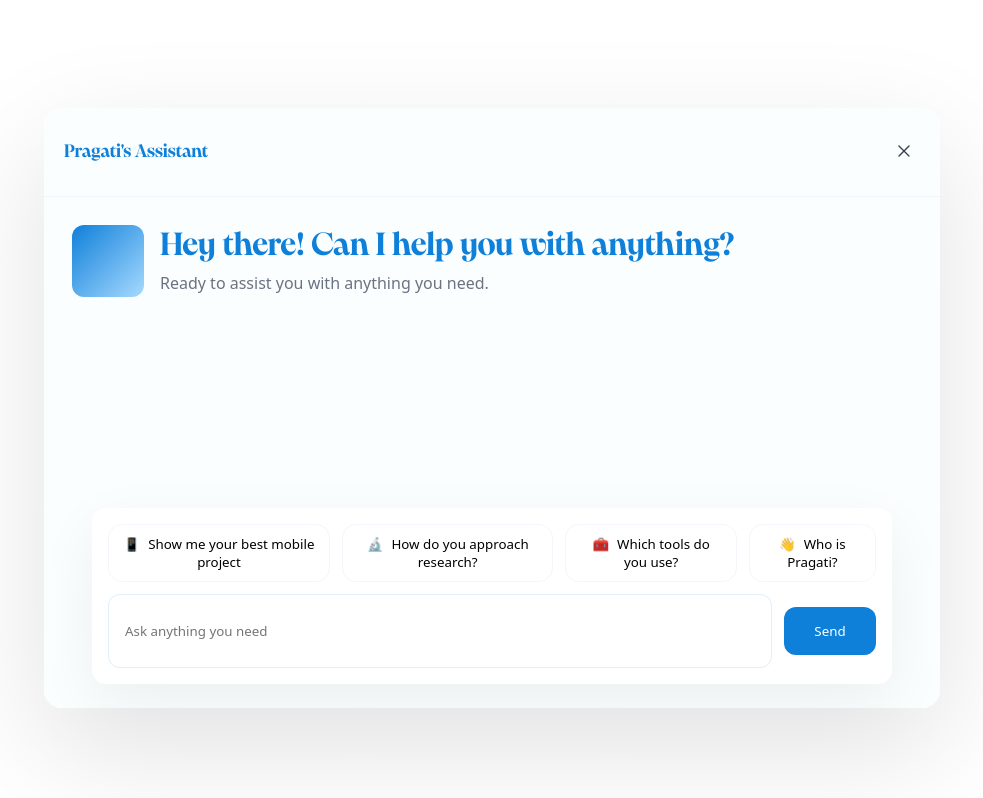
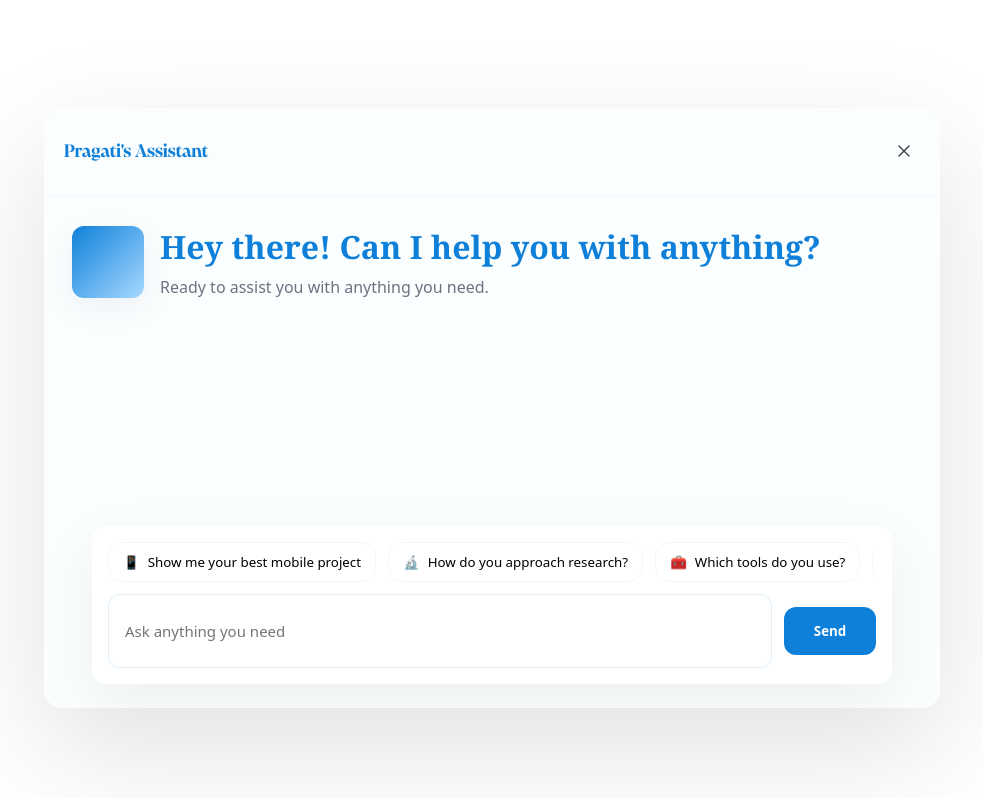
Before and after one commit to pragatiinbox/pragati-portfolio-chatbot-assistant, a Next.js app: page /embed in a window 1280 px wide. Shown: the top 798 px of the page, without its empty margins (148-1131 px from the left). Built offline with nearby package versions, Linux system fonts and the light colour scheme.

Commit message:
Update ChatAssistant.jsx

```diff
--- a/components/ChatAssistant.jsx
+++ b/components/ChatAssistant.jsx
@@ -1,6 +1,6 @@
 // components/ChatAssistant.jsx
-// Copy-paste this entire file and overwrite your existing ChatAssistant.jsx
 import { useEffect, useRef, useState } from "react";
+import TypingMessage from "../embed/components/TypingMessage"; // ensure path exists
 
 /* ---------- CONFIG ---------- */
 const BRAND = { blue: "#0f80d9", footerGap: 24 };
@@ -13,40 +13,43 @@ const SUGGESTIONS = [
 /* ---------------------------- */
 
 export default function ChatAssistant() {
+  // core state
   const [faq, setFaq] = useState([]);
-  const [messages, setMessages] = useState([]);
+  const [messages, setMessages] = useState([]); // { id, role: "user"|"assistant", loading?, tempText?, text }
   const [input, setInput] = useState("");
   const [showSuggestions, setShowSuggestions] = useState(true);
   const middleRef = useRef(null);
   const footerRef = useRef(null);
 
+  // load FAQ (if you have /faq.json in public)
   useEffect(() => {
-    // load FAQ once from public/faq.json (deployed with site)
     fetch("/faq.json")
-      .then(res => res.json())
-      .then(j => setFaq(j || []))
+      .then((r) => r.ok ? r.json() : Promise.reject("no faq"))
+      .then((j) => setFaq(j || []))
       .catch(() => setFaq([]));
   }, []);
 
+  // auto-scroll to bottom on messages change
   useEffect(() => {
-    // auto-scroll when messages update
     if (!middleRef.current) return;
+    // small timeout so newly rendered content/typing can measure
     setTimeout(() => {
       middleRef.current.scrollTop = middleRef.current.scrollHeight;
     }, 30);
   }, [messages]);
 
-  const addMessage = (m) => setMessages(prev => [...prev, m]);
+  // helper: add a raw message object
+  const addMessage = (m) => setMessages((prev) => [...prev, m]);
 
-  // ---------- simple FAQ matcher (zero-cost)
-  // lowercases the user input and checks if any keyword is included
+  // FAQ matcher (exact question -> keywords)
   function handleFAQ(userText) {
-    const t = (userText || "").toLowerCase();
+    const t = (userText || "").toLowerCase().trim();
     if (!t) return null;
-    // Priority: exact phrase match on question, then keywords
+    // exact question match
     for (const entry of faq) {
-      if ((entry.question || "").toLowerCase() === t) return entry;
+      if ((entry.question || "").toLowerCase().trim() === t) return entry;
     }
+    // keywords match
     for (const entry of faq) {
       if (!entry.keywords) continue;
       for (const kw of entry.keywords) {
@@ -56,102 +59,199 @@ export default function ChatAssistant() {
     return null;
   }
 
-  // ---------- submit handler (tries FAQ first)
+  // Core: send assistant reply with typing animation
+  function sendAssistantReply(finalText, { instantForShort = true } = {}) {
+    const id = `assistant-${Date.now()}`;
+    // initial placeholder message (loading true will render TypingMessage)
+    addMessage({ id, role: "assistant", loading: true, tempText: finalText, text: "" });
+    // TypingMessage onComplete will flip loading -> false and move to final text.
+    // No extra timers required here; see render loop for onComplete handler.
+  }
+
+  // Submit handler: check FAQ first then fallback
   function onSubmit(e) {
     e?.preventDefault();
     const text = (input || "").trim();
     if (!text) return;
+    // add user message instantly
+    addMessage({ id: `user-${Date.now()}`, role: "user", text });
+    setInput("");
+    setShowSuggestions(false);
 
-    // show user message immediately
-    addMessage({ role: "user", text });
-    setInput("");
-
-    // try FAQ
+    // FAQ hit?
     const hit = handleFAQ(text);
     if (hit) {
-      // respond with curated answer (no hallucination)
-      addMessage({ role: "assistant", text: hit.answer });
+      // respond using curated answer (no hallucination)
+      // show typing if answer length > 60 (feel), else show instantly via sendAssistantReply + instant short bypass
+      if ((hit.answer || "").length > 60) {
+        sendAssistantReply(hit.answer);
+      } else {
+        addMessage({ id: `assistant-${Date.now()}`, role: "assistant", loading: false, text: hit.answer });
+      }
       if (hit.source) {
-        addMessage({ role: "assistant", text: `Source: ${hit.source}` });
+        // optionally show source as a separate assistant message (instant)
+        addMessage({ id: `assistant-src-${Date.now()}`, role: "assistant", loading: false, text: `Source: ${hit.source}` });
       }
-      setShowSuggestions(false);
       return;
     }
 
-    // fallback: no FAQ match — be honest, ask the user to rephrase or request more info
-    addMessage({ role: "assistant", text: "I don't have that exact information in my sources. Would you like me to show related projects or common topics?" });
-    setShowSuggestions(false);
+    // no FAQ match -> polite transparent fallback (use typing animation)
+    const fallback = "I don't have that exact info in my sources. Would you like me to show related projects, common topics, or let me try to search for more details?";
+    sendAssistantReply(fallback);
   }
 
-  // suggestion click -> acts like a user question
+  // when a suggestion chip is clicked
   function handleSuggestion(s) {
-    setInput("");
-    addMessage({ role: "user", text: s.text });
+    // behave like a user typed it
+    addMessage({ id: `user-${Date.now()}`, role: "user", text: s.text });
+    setShowSuggestions(false);
+
     const hit = handleFAQ(s.text);
     if (hit) {
-      addMessage({ role: "assistant", text: hit.answer });
-      if (hit.source) addMessage({ role: "assistant", text: `Source: ${hit.source}` });
-    } else {
-      addMessage({ role: "assistant", text: "I don't have that exact information in my sources." });
+      if ((hit.answer || "").length > 60) sendAssistantReply(hit.answer);
+      else addMessage({ id: `assistant-${Date.now()}`, role: "assistant", loading: false, text: hit.answer });
+      if (hit.source) addMessage({ id: `assistant-src-${Date.now()}`, role: "assistant", loading: false, text: `Source: ${hit.source}` });
+      return;
     }
-    setShowSuggestions(false);
+    // fallback short reply
+    sendAssistantReply("I don't have that exact information in my sources. Want to see related projects instead?");
   }
 
-  // ---------------- UI (simple)
+  // utility: convert messages for rendering
+  // (render mapping below includes TypingMessage usage)
   return (
-    <div style={{ height: "100%", display: "flex", flexDirection: "column", background: "#fbfeff" }}>
+    <div style={{ height: "100%", display: "flex", flexDirection: "column", background: "#fbfeff", borderRadius: 12 }}>
+      {/* Scrollable middle */}
       <div ref={middleRef} style={{ flex: 1, overflowY: "auto", padding: 28 }}>
+        {/* Header / hero — this is part of conversation and will scroll away */}
         <div style={{ display: "flex", gap: 16, alignItems: "center", marginBottom: 18 }}>
-          <div style={{ width: 72, height: 72, borderRadius: 12, background: `linear-gradient(135deg, ${BRAND.blue}, #a6d9ff)` }} />
+          <div style={{
+            width: 72,
+            height: 72,
+            borderRadius: 12,
+            background: `linear-gradient(135deg, ${BRAND.blue}, #a6d9ff)`,
+            boxShadow: "0 10px 30px rgba(15,34,64,0.06)"
+          }} />
           <div>
-            <h2 style={{ color: BRAND.blue, margin: 0, fontSize: 32 }}>Hey there! Can I help you with anything?</h2>
+            <h2 style={{ color: BRAND.blue, margin: 0, fontSize: 32, fontFamily: "'PPPangaia', Georgia, serif" }}>
+              Hey there! Can I help you with anything?
+            </h2>
             <div style={{ marginTop: 8, color: "#6b7280" }}>Ready to assist you with anything you need.</div>
           </div>
         </div>
 
+        {/* Conversation messages area */}
         <div style={{ display: "flex", flexDirection: "column", gap: 18 }}>
-          {messages.map((m, i) => (
-            <div key={i} style={{ display: "flex", justifyContent: m.role === "user" ? "flex-end" : "flex-start" }}>
-              <div style={{
-                background: m.role === "user" ? BRAND.blue : "#f7fbff",
-                color: m.role === "user" ? "#fff" : "#061425",
+          {messages.map((m) => {
+            const isUser = m.role === "user";
+            const alignStyle = { display: "flex", justifyContent: isUser ? "flex-end" : "flex-start" };
+            const bubbleStyle = {
+              background: isUser ? BRAND.blue : "#f7fbff",
+              color: isUser ? "#fff" : "#061425",
               padding: "12px 16px",
               borderRadius: 12,
-                maxWidth: "78%"
-              }}>
+              maxWidth: "78%",
+              boxShadow: isUser ? "0 8px 20px rgba(15,128,217,0.18)" : "none"
+            };
+
+            // assistant loading state -> render TypingMessage with onComplete that flips the message
+            if (m.role === "assistant" && m.loading) {
+              return (
+                <div key={m.id} style={alignStyle}>
+                  <div style={{ maxWidth: "78%" }}>
+                    <TypingMessage
+                      text={m.tempText || ""}
+                      charsPerSecond={100}
+                      onComplete={() => {
+                        // flip message to final text
+                        setMessages((prev) => prev.map(pm => {
+                          if (pm.id === m.id) return { ...pm, loading: false, text: pm.tempText };
+                          return pm;
+                        }));
+                      }}
+                      instant={(m.tempText || "").length < 80}
+                    />
+                  </div>
+                </div>
+              );
+            }
+
+            // plain message (user or assistant final)
+            return (
+              <div key={m.id} style={alignStyle}>
+                <div style={bubbleStyle}>
                   {m.text}
                 </div>
               </div>
-          ))}
+            );
+          })}
         </div>
       </div>
 
+      {/* Padded sticky footer box — not position:fixed (keeps it inside modal) */}
       <div style={{ padding: BRAND.footerGap }}>
-        <div style={{
+        <div
+          ref={footerRef}
+          style={{
             margin: `0 ${BRAND.footerGap}px`,
             background: "#fff",
             borderRadius: 14,
             padding: 16,
             boxShadow: "0 20px 60px rgba(2,6,23,0.06)"
-        }}>
+          }}
+        >
+          {/* Suggestions */}
           {showSuggestions && (
             <div style={{ display: "flex", gap: 12, overflowX: "auto", marginBottom: 12 }}>
-              {SUGGESTIONS.map(s => (
-                <button key={s.key} onClick={() => handleSuggestion(s)} style={{ padding: "10px 14px", borderRadius: 14, border: "1px solid #f3f6fa", background: "#fff" }}>
-                  <span style={{ marginRight: 8 }}>{s.emoji}</span>{s.text}
+              {SUGGESTIONS.map((s) => (
+                <button
+                  key={s.key}
+                  onClick={() => handleSuggestion(s)}
+                  style={{
+                    padding: "10px 14px",
+                    borderRadius: 14,
+                    border: "1px solid #f3f6fa",
+                    background: "#fff",
+                    whiteSpace: "nowrap",
+                    cursor: "pointer"
+                  }}
+                >
+                  <span style={{ marginRight: 8 }}>{s.emoji}</span>
+                  {s.text}
                 </button>
               ))}
             </div>
           )}
 
+          {/* Input row */}
           <form onSubmit={onSubmit} style={{ display: "flex", gap: 12, alignItems: "center" }}>
             <input
               placeholder="Ask anything you need"
               value={input}
               onChange={(e) => setInput(e.target.value)}
-              style={{ flex: 1, height: 48, padding: "12px 16px", borderRadius: 12, border: "1.5px solid rgba(15,128,217,0.12)" }}
+              style={{
+                flex: 1,
+                height: 48,
+                padding: "12px 16px",
+                borderRadius: 12,
+                border: "1.5px solid rgba(15,128,217,0.12)",
+                outline: "none",
+                fontSize: 15
+              }}
             />
-            <button type="submit" style={{ minWidth: 92, height: 48, borderRadius: 12, background: BRAND.blue, color: "#fff", border: "none" }}>
+            <button
+              type="submit"
+              style={{
+                minWidth: 92,
+                height: 48,
+                borderRadius: 12,
+                background: BRAND.blue,
+                color: "#fff",
+                border: "none",
+                cursor: "pointer",
+                fontWeight: 700
+              }}
+            >
               Send
             </button>
           </form>
```
Lines whose indentation alone changed are shown as unchanged.
